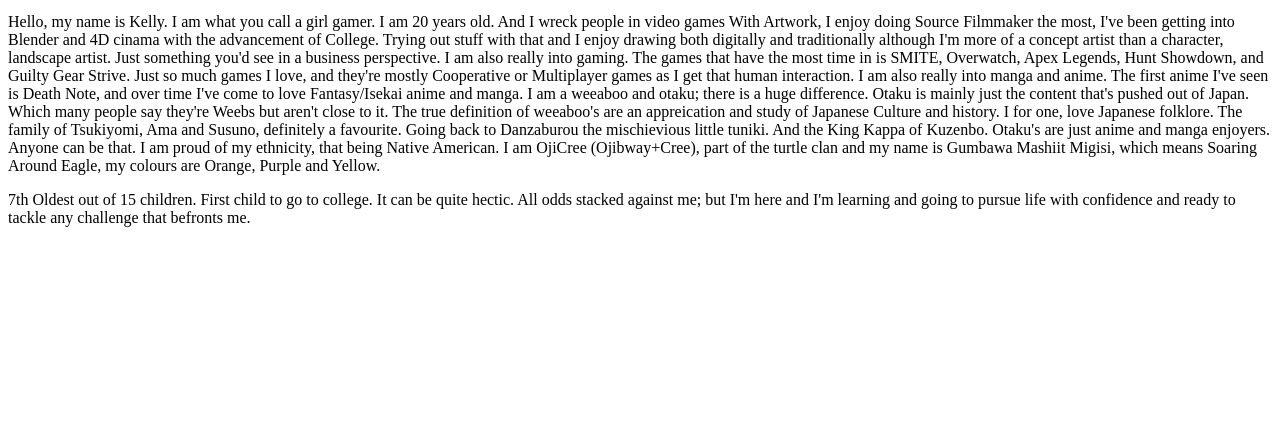
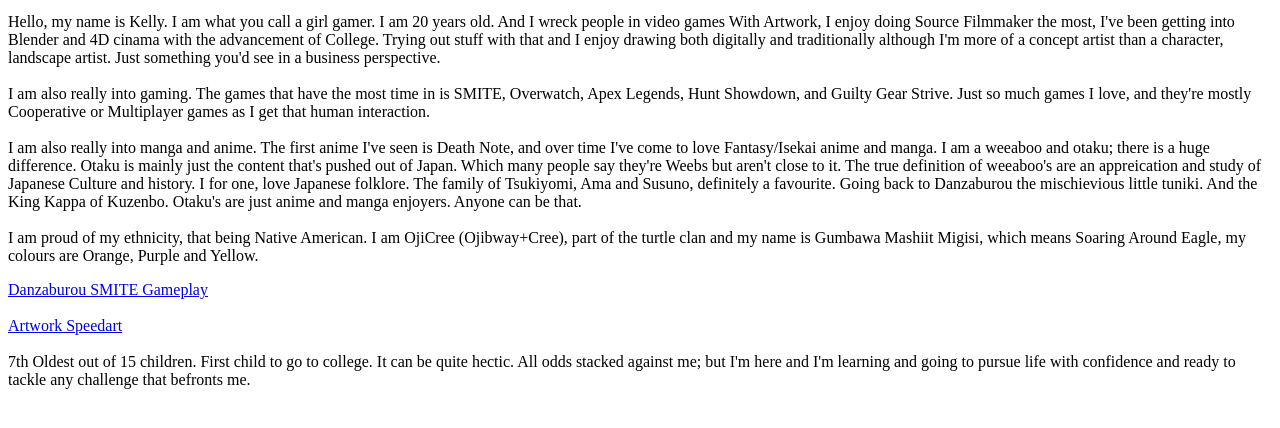
Before and after one commit to lauralbarracin/homework1, a plain HTML site: page js/Kelly-Intro.html in a window 1280 px wide. Shown: the part 76-504 px from the top of the page. Drawn offline with Linux system fonts and the light colour scheme.

Commit message:
Update Kelly-Intro.html
Links and Breaker Tabs

```diff
--- a/js/Kelly-Intro.html
+++ b/js/Kelly-Intro.html
@@ -13,13 +13,20 @@
             Hello, my name is Kelly. I am what you call a girl gamer. I am 20 years old. And I wreck people in video games
 
             With Artwork, I enjoy doing Source Filmmaker the most, I've been getting into Blender and 4D cinama with the advancement of College. Trying out stuff with that and I enjoy drawing both digitally and traditionally although I'm more of a concept artist than a character, landscape artist. Just something you'd see in a business perspective.
+            <br><br>
 
             I am also really into gaming. The games that have the most time in is SMITE, Overwatch, Apex Legends, Hunt Showdown, and Guilty Gear Strive. Just so much games I love, and they're mostly Cooperative or Multiplayer games as I get that human interaction.
+            <br><br>
 
             I am also really into manga and anime. The first anime I've seen is Death Note, and over time I've come to love Fantasy/Isekai anime and manga. I am a weeaboo and otaku; there is a huge difference. Otaku is mainly just the content that's pushed out of Japan. Which many people say they're Weebs but aren't close to it. The true definition of weeaboo's are an appreication and study of Japanese Culture and history. I for one, love Japanese folklore. The family of Tsukiyomi, Ama and Susuno, definitely a favourite. Going back to Danzaburou the mischievious little tuniki. And the King Kappa of Kuzenbo. Otaku's are just anime and manga enjoyers. Anyone can be that.
+            <br><br>
 
             I am proud of my ethnicity, that being Native American. I am OjiCree (Ojibway+Cree), part of the turtle clan and my name is Gumbawa Mashiit Migisi, which means Soaring Around Eagle, my colours are Orange, Purple and Yellow.
         </p>
+        <a href="https://www.youtube.com/watch?v=vf1TDbByKTQ&t=212s">Danzaburou SMITE Gameplay</a>
+        <br><br>
+        <a href="https://www.youtube.com/watch?v=YMx9Z3BI3Yo&t=38s">Artwork Speedart</a>
+        <br><br>
     </body>
 </section>
 <section>
```
